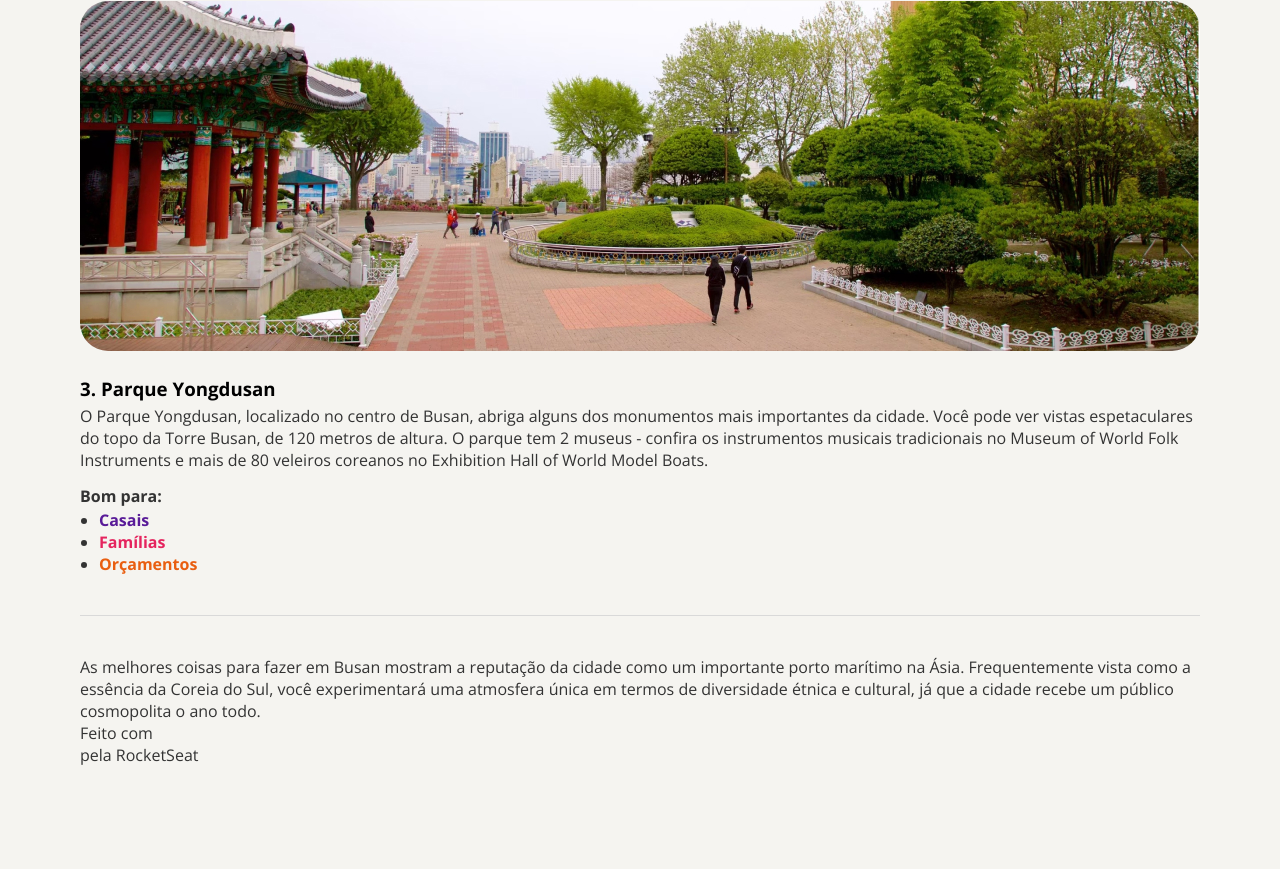
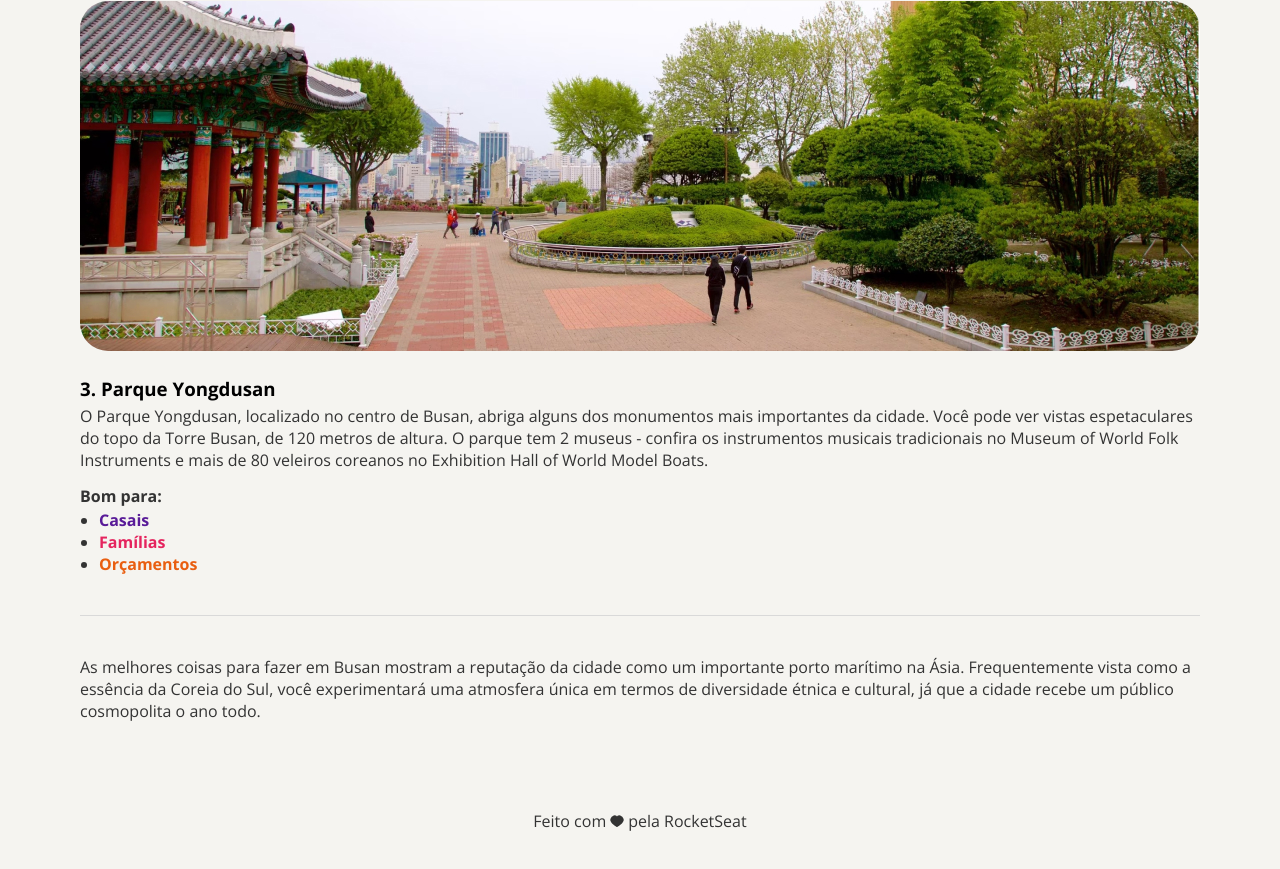
Before and after one commit to ruthdevgpwr/local-turistico, a plain HTML site: page index.html in a window 1280 px wide. Shown: the part 2383-3252 px from the top of the page. Drawn offline with nearby package versions, Linux system fonts and the light colour scheme.

Commit message:
add footer

```diff
--- a/index.html
+++ b/index.html
@@ -112,10 +112,11 @@
           público cosmopolita o ano todo.
         </p>
       </main>
-      <footer>
-        <p>Feito com</p>
-        <p>pela RocketSeat</p>
-      </footer>
     </div>
+    <footer>
+      <p>Feito com</p>
+      <img src="/assets/Vector.svg" alt="coracao">
+      <p>pela RocketSeat</p>
+    </footer>
   </body>
 </html>
--- a/style.css
+++ b/style.css
@@ -139,3 +139,15 @@ ul li:nth-child(2) {
 ul li:nth-child(3) {
   color: #E95E10;
 }
+
+footer {
+  display: flex;
+  justify-content: center;
+  align-items: center;
+  margin: 66px 0 47px;
+}
+
+footer img {
+  object-fit: contain;
+  margin: 4px;
+}
```
Also changed, not shown: assets/Vector.svg (added).
